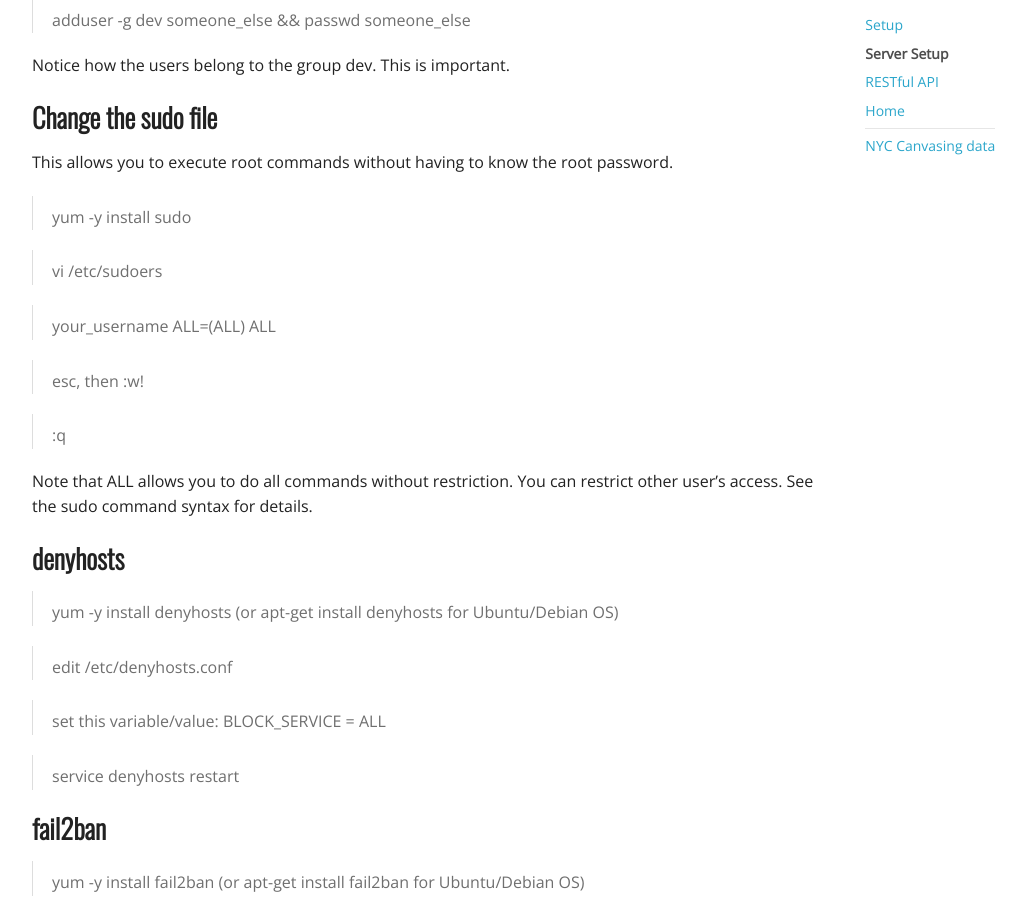
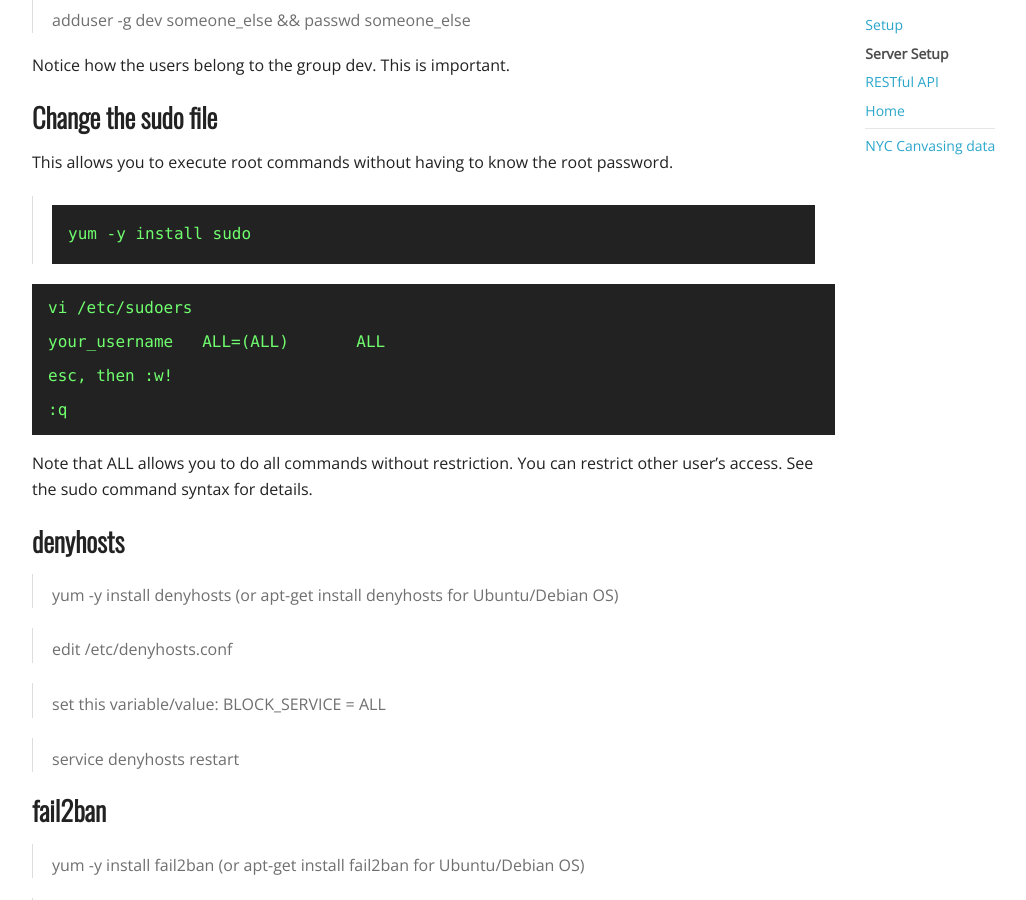
Before and after one commit to dhornbein/DataAnywhere, a Jekyll site: the page built from server_setup.md, in a window 1280 px wide and 900 px high, scrolled down 995 px. Shown: the whole window, without its empty margins (123-1149 px from the left). Built offline with Jekyll 4.4.1, drawn with Linux system fonts in a browser that asks for light colours; nearby versions of some CDN libraries.

```diff
--- a/server_setup.md
+++ b/server_setup.md
@@ -36,15 +36,15 @@ Notice how the users belong to the group dev. This is important.
 
 This allows you to execute root commands without having to know the root password.
 
-> yum -y install sudo
+> 	yum -y install sudo
 
-> vi /etc/sudoers
+	vi /etc/sudoers
 
-> your_username	ALL=(ALL) 	ALL
+	your_username	ALL=(ALL) 	ALL
 
-> esc, then :w!
+	esc, then :w!
 
-> \:q
+	:q
 
 Note that ALL allows you to do all commands without restriction. You can restrict other user's access. See the sudo command syntax for details.
 
```
